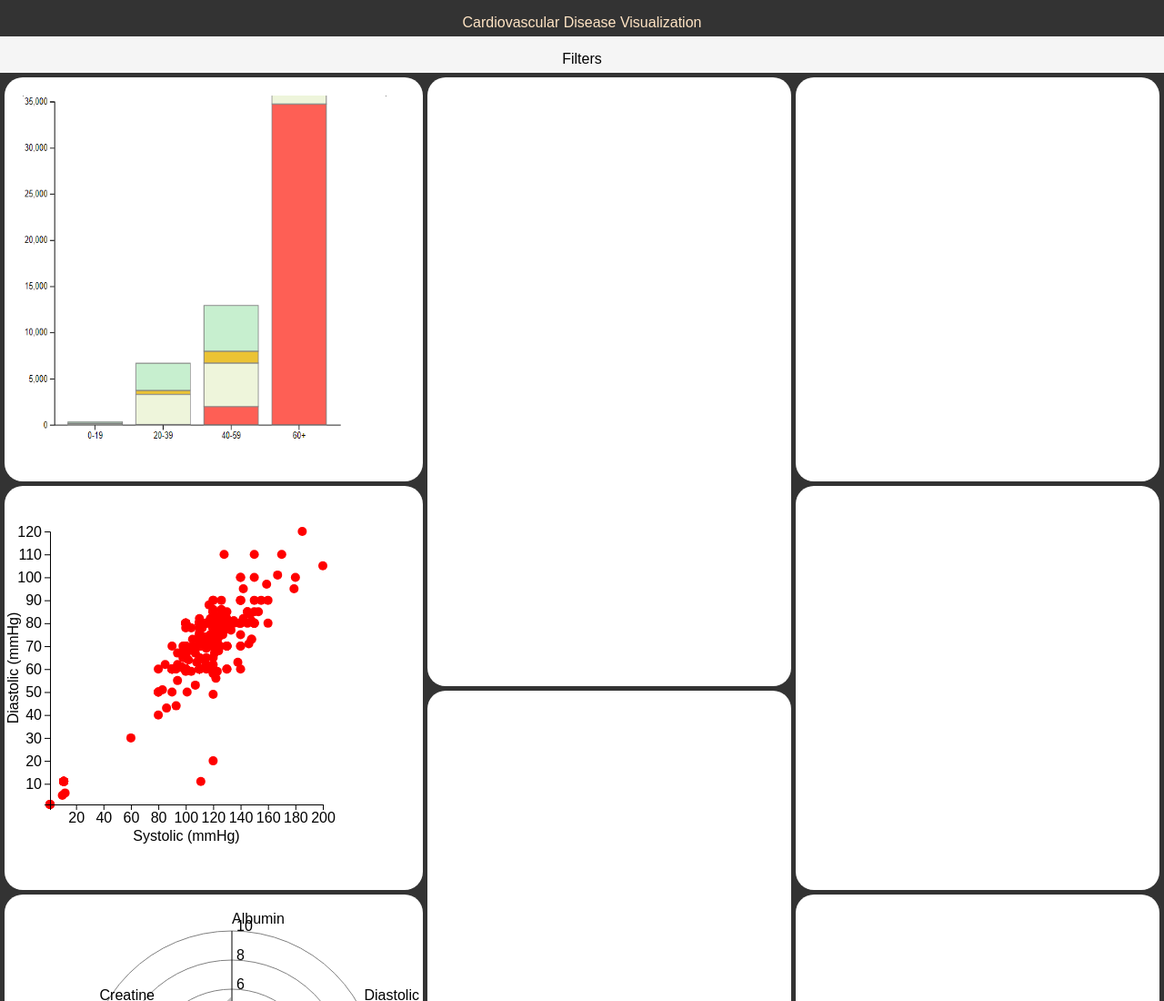
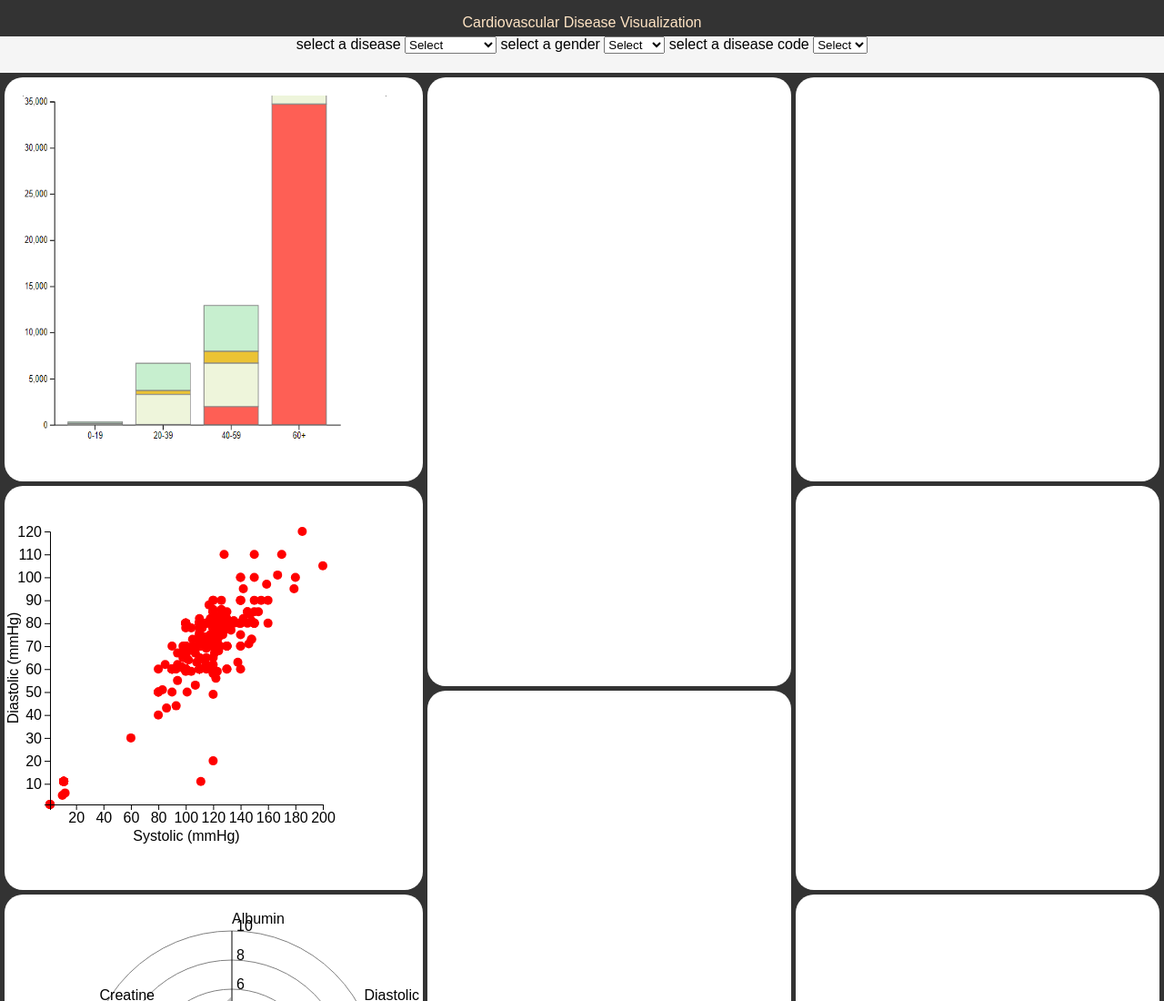
Before and after one commit to Ar5en1c/final-project, a plain HTML site: page index.html in a window 1280 px wide. Shown: the top 1100 px of the page at 91% size. Drawn offline with nearby package versions, Linux system fonts and the light colour scheme.

Commit message:
Update index.html

```diff
--- a/index.html
+++ b/index.html
@@ -44,7 +44,29 @@
       <p class="head">Cardiovascular Disease Visualization</p>
     </div>
     <div class="filter_area">
-      <p class="filter">Filters</p>
+      <label for="diseases">select a disease</label>
+      <select name="diseases" id="diseases">
+        <option value="select">Select</option>
+        <option value="hypertension">Hypertension</option>
+        <option value="diabetes">Diabetes</option>
+        <option value="obesity">Obesity</option>
+        <option value="arrhythmia">Arrhythmia</option>
+      </select>
+      <label for="gender">select a gender</label>
+      <select name="gender" id="gender">
+        <option value="select">Select</option>
+        <option value="male">Male</option>
+        <option value="female">Female</option>
+        <option value="both">Both</option>
+      </select>
+      <label for="disease">select a disease code</label>
+      <select name="disease" id="disease">
+        <option value="select">Select</option>
+        <option value="1021">1021</option>
+        <option value="101">101</option>
+        <option value="k11">K11</option>
+        <option value="D-124">D-124</option>
+      </select>
     </div>
 
     <div class="parent">
```
